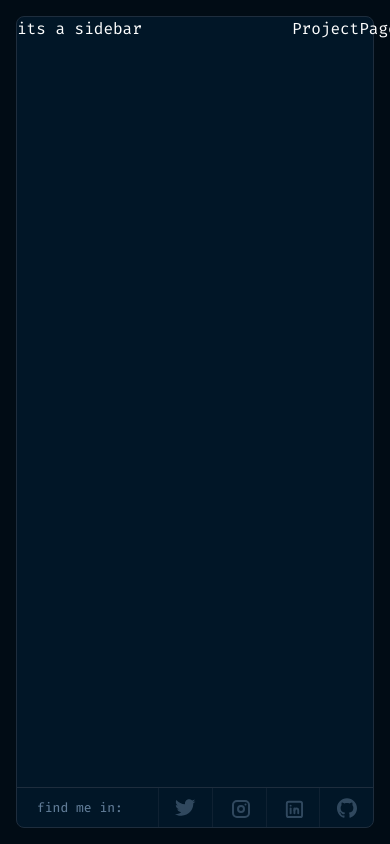
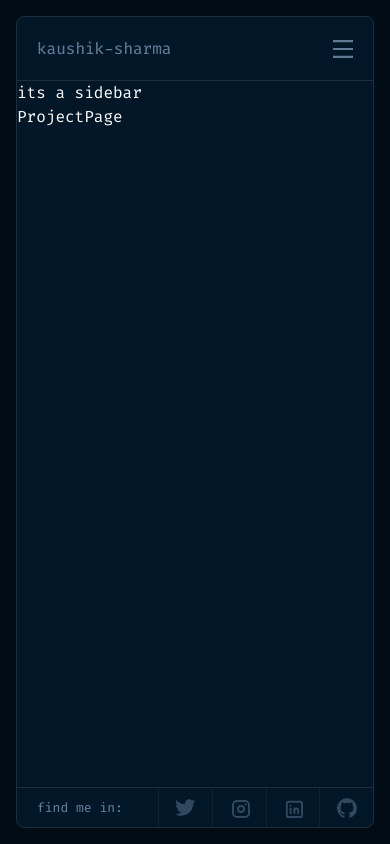
Before and after one commit to ikaushiksharma/vs-themed-portfolio, a Next.js app: page /projects in a window 390 px wide. Built offline with nearby package versions, Linux system fonts and the light colour scheme.

Commit message:
feat: mobile nav ready

```diff
--- a/app/about-me/page.tsx
+++ b/app/about-me/page.tsx
@@ -5,10 +5,10 @@ type Props = {};
 
 const AboutPage = (props: Props) => {
   return (
-    <div className="h-full w-full flex flex-row">
+    <main data-aos="fade-in" className="h-full w-full">
       <Sidebar />
       AboutPage
-    </div>
+    </main>
   );
 };
 
--- a/app/contact-me/page.tsx
+++ b/app/contact-me/page.tsx
@@ -2,8 +2,10 @@ import React from 'react';
 
 type Props = {};
 
-const ContactPage = (props: Props) => {
-  return <div className="h-full w-full">ContactPage</div>;
-};
+const ContactPage = (props: Props) => (
+  <main data-aos="fade-in" className="h-full w-full">
+    Contact
+  </main>
+);
 
 export default ContactPage;
--- a/app/page.tsx
+++ b/app/page.tsx
@@ -1,39 +1,13 @@
 'use client';
 import Game from '@/components/Game';
-//@ts-ignore
-import AOS from 'aos';
-import 'aos/dist/aos.css';
-import { useEffect, useState } from 'react';
 export default function Home() {
-  useEffect(() => {
-    AOS.init({
-      // Global settings:
-      disable: false, // accepts following values: 'phone', 'tablet', 'mobile', boolean, expression or function
-      startEvent: 'DOMContentLoaded', // name of the event dispatched on the document, that AOS should initialize on
-      initClassName: 'aos-init', // class applied after initialization
-      animatedClassName: 'aos-animate', // class applied on animation
-      useClassNames: false, // if true, will add content of `data-aos` as classes on scroll
-      disableMutationObserver: false, // disables automatic mutations' detections (advanced)
-      debounceDelay: 50, // the delay on debounce used while resizing window (advanced)
-      throttleDelay: 99, // the delay on throttle used while scrolling the page (advanced)
-
-      // Settings that can be overridden on per-element basis, by `data-aos-*` attributes:
-      offset: 120, // offset (in px) from the original trigger point
-      delay: 0, // values from 0 to 3000, with step 50ms
-      duration: 400, // values from 0 to 3000, with step 50ms
-      easing: 'ease', // default easing for AOS animations
-      once: false, // whether animation should happen only once - while scrolling down
-      mirror: false, // whether elements should animate out while scrolling past them
-      anchorPlacement: 'top-bottom', // defines which position of the element regarding to window should trigger the animation
-    });
-  }, []);
   return (
     <main data-aos="fade-in" className="h-full w-full">
       <div className="flex h-full w-full flex-auto max-lg:pl-0 lg:pl-[135px] xl:pl-[275px] min-[1920px]:pl-[310px] overflow-hidden">
         <div className="css-blurry-gradient-blue"></div>
         <div className="css-blurry-gradient-green"></div>
         <section className="w-full lg:w-1/2 flex flex-col m-7 md:m-0 justify-between md:justify-center">
-          <div className="pb-12">
+          <div className="pb-12 max-md:pt-16">
             <span className="text-lg text-hello-name">Hi all, I am</span>
             <h1 className="text-5xl py-4 text-hello-name font-fira_regular leading-[1]">
               Kaushik Sharma
--- a/app/projects/page.tsx
+++ b/app/projects/page.tsx
@@ -5,10 +5,10 @@ type Props = {};
 
 const ProjectPage = (props: Props) => {
   return (
-    <div className="h-full w-full flex flex-row">
+    <main data-aos="fade-in" className="h-full w-full">
       <Sidebar />
       ProjectPage
-    </div>
+    </main>
   );
 };
 
--- /dev/null
+++ b/app/stores/nav.ts
@@ -0,0 +1,13 @@
+import { create } from 'zustand';
+interface NavState {
+  mobileNavOpen: boolean;
+  toggleMobileNav: () => void;
+}
+
+const useMobileNav = create<NavState>((set) => ({
+  mobileNavOpen: false,
+  toggleMobileNav: () =>
+    set((state: any) => ({ mobileNavOpen: !state.mobileNavOpen })),
+}));
+
+export default useMobileNav;
--- a/components/Container.tsx
+++ b/components/Container.tsx
@@ -1,17 +1,44 @@
-import React from 'react';
+'use client';
+import React, { useEffect } from 'react';
+//@ts-ignore
+import AOS from 'aos';
+import 'aos/dist/aos.css';
 import Navbar from './Navbar';
-import Sidebar from './Sidebar';
 import Footer from './Footer';
+import useMobileNav from 'app/stores/nav';
 
 type Props = {
   children: React.ReactNode;
 };
 
 const Container = ({ children }: Props) => {
+  const { mobileNavOpen } = useMobileNav();
+  useEffect(() => {
+    AOS.init({
+      // Global settings:
+      disable: false, // accepts following values: 'phone', 'tablet', 'mobile', boolean, expression or function
+      startEvent: 'DOMContentLoaded', // name of the event dispatched on the document, that AOS should initialize on
+      initClassName: 'aos-init', // class applied after initialization
+      animatedClassName: 'aos-animate', // class applied on animation
+      useClassNames: false, // if true, will add content of `data-aos` as classes on scroll
+      disableMutationObserver: false, // disables automatic mutations' detections (advanced)
+      debounceDelay: 50, // the delay on debounce used while resizing window (advanced)
+      throttleDelay: 99, // the delay on throttle used while scrolling the page (advanced)
+
+      // Settings that can be overridden on per-element basis, by `data-aos-*` attributes:
+      offset: 120, // offset (in px) from the original trigger point
+      delay: 0, // values from 0 to 3000, with step 50ms
+      duration: 400, // values from 0 to 3000, with step 50ms
+      easing: 'ease', // default easing for AOS animations
+      once: false, // whether animation should happen only once - while scrolling down
+      mirror: false, // whether elements should animate out while scrolling past them
+      anchorPlacement: 'top-bottom', // defines which position of the element regarding to window should trigger the animation
+    });
+  }, []);
   return (
     <main className="flex flex-col border text-white border-gray-theme rounded-lg w-full h-full bg-blue-background">
       <Navbar />
-      {children}
+      {!mobileNavOpen ? children : <div className="h-full"></div>}
       <Footer />
     </main>
   );
--- /dev/null
+++ b/components/MobileNav.tsx
@@ -0,0 +1,85 @@
+'use client';
+import useMobileNav from 'app/stores/nav';
+import { useRouter } from 'next/navigation';
+type Props = {
+  path: string;
+};
+
+const MobileNav = ({ path }: Props) => {
+  const { mobileNavOpen, toggleMobileNav } = useMobileNav();
+  const router = useRouter();
+
+  const toggleMobileMenu = () => {
+    toggleMobileNav();
+  };
+  const goToPath = (path: string) => {
+    router.push(path);
+    toggleMobileMenu();
+  };
+  return (
+    <nav className="w-full z-10 lg:hidden">
+      <div className="w-full h-16 flex justify-between items-center border-b border-gray-theme">
+        <button
+          className="text-menu-text font-fira_retina flex h-full items-center mx-5"
+          onClick={() => goToPath('/')}
+        >
+          kaushik-sharma
+        </button>
+        {!mobileNavOpen ? (
+          <img
+            src="/icons/burger.svg"
+            onClick={toggleMobileMenu}
+            className="w-5 h-5 mx-5 my-auto cursor-pointer transition-all"
+          />
+        ) : (
+          <img
+            src="/icons/burger-close.svg"
+            onClick={toggleMobileMenu}
+            className="w-5 h-5 mx-5 my-auto cursor-pointer transition-all"
+          />
+        )}
+      </div>
+
+      <div
+        className={`bg-mobile-menu-blue w-full  flex-col z-10 ${
+          mobileNavOpen ? 'flex' : 'hidden'
+        }`}
+      >
+        <button
+          className={`text-menu-text font-fira_retina px-6 py-4 flex items-center border-b border-gray-theme ${
+            path === '/' ? 'text-white' : ''
+          }`}
+          onClick={() => goToPath('/')}
+        >
+          _hello
+        </button>
+        <button
+          className={`text-menu-text font-fira_retina px-6 py-4 flex items-center border-b border-gray-theme ${
+            path === '/about-me' ? 'text-white' : ''
+          }`}
+          onClick={() => goToPath('/about-me')}
+        >
+          _about-me
+        </button>
+        <button
+          className={`text-menu-text font-fira_retina px-6 py-4 flex items-center border-b border-gray-theme ${
+            path === '/projects' ? 'text-white' : ''
+          }`}
+          onClick={() => goToPath('/projects')}
+        >
+          _projects
+        </button>
+        <button
+          className={`text-menu-text font-fira_retina px-6 py-4 flex items-center border-b border-gray-theme ${
+            path === '/contact-me' ? 'text-white' : ''
+          }`}
+          onClick={() => goToPath('/contact-me')}
+        >
+          _contact-me
+        </button>
+      </div>
+    </nav>
+  );
+};
+
+export default MobileNav;
--- a/components/Navbar.tsx
+++ b/components/Navbar.tsx
@@ -2,12 +2,12 @@
 import Link from 'next/link';
 import { usePathname } from 'next/navigation';
 import React from 'react';
+import MobileNav from './MobileNav';
 
 type Props = {};
 
 const Navbar = (props: Props) => {
   const pathname = usePathname();
-  console.log(pathname);
 
   return (
     <header className="w-full text-menu-text font-fira_retina">
@@ -47,6 +47,7 @@ const Navbar = (props: Props) => {
           _contact-me
         </Link>
       </nav>
+      <MobileNav path={pathname || '/'} />
     </header>
   );
 };
--- a/package.json
+++ b/package.json
@@ -23,7 +23,8 @@
     "next": "latest",
     "react": "18.2.0",
     "react-chessboard": "^4.0.0",
-    "react-dom": "18.2.0"
+    "react-dom": "18.2.0",
+    "zustand": "^4.3.9"
   },
   "devDependencies": {
     "@commitlint/cli": "^17.6.6",
```
Also changed, not shown: 1 other file (tests, documents, lock files or other folders).
